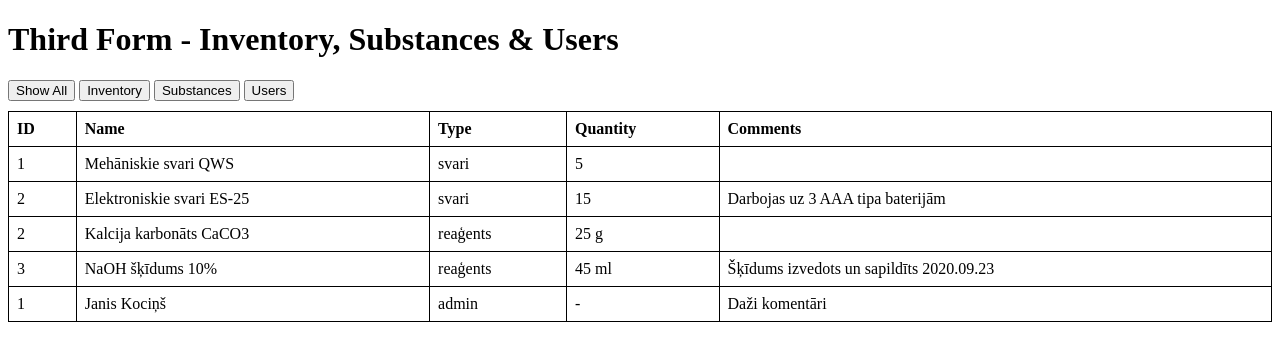
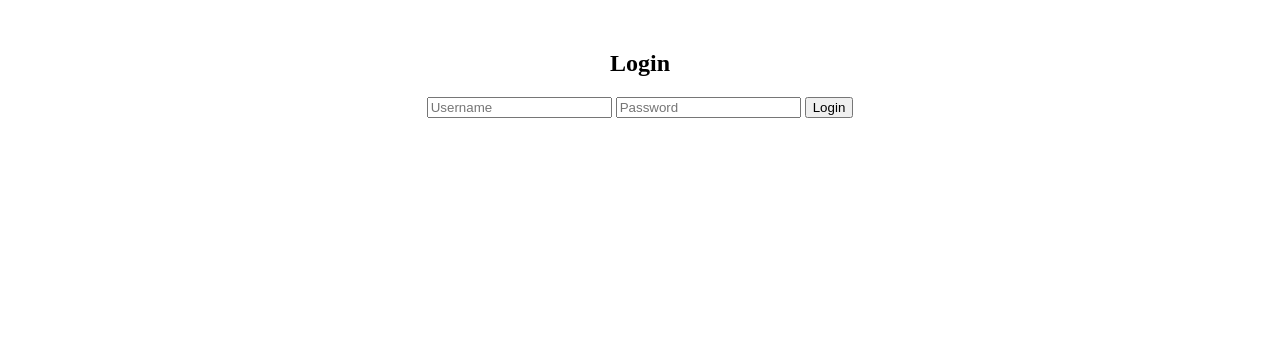
Before and after one commit to Hengras/Darbs, a plain HTML site: page index.html in a window 1280 px wide. Drawn offline with Linux system fonts and the light colour scheme.

Commit message:
index.html

```diff
--- a/index.html
+++ b/index.html
@@ -17,15 +17,33 @@
         .buttons {
             margin-bottom: 10px;
         }
+        #login {
+            display: block;
+            text-align: center;
+            margin-top: 50px;
+        }
+        #dashboard {
+            display: none;
+        }
     </style>
 </head>
 <body>
+    <div id="login">
+        <h2>Login</h2>
+        <input type="text" id="username" placeholder="Username">
+        <input type="password" id="password" placeholder="Password">
+        <button onclick="login()">Login</button>
+        <p id="error" style="color: red;"></p>
+    </div>
+
+    <div id="dashboard">
         <h1>Third Form - Inventory, Substances & Users</h1>
         <div class="buttons">
             <button onclick="filterData('all')">Show All</button>
             <button onclick="filterData('inventory')">Inventory</button>
             <button onclick="filterData('substances')">Substances</button>
             <button onclick="filterData('users')">Users</button>
+            <button onclick="logout()">Logout</button>
         </div>
         <table id="data-table">
             <thead>
@@ -41,8 +59,32 @@
                 <!-- Data will be inserted here -->
             </tbody>
         </table>
+    </div>
 
     <script>
+        const users = [
+            { "id": "1", "vards": "Janis", "uzvards": "Kociņš", "loma": "admin", "parole": "12", "Komentāri": "Daži komentāri" }
+        ];
+
+        function login() {
+            const username = document.getElementById("username").value;
+            const password = document.getElementById("password").value;
+            const user = users.find(u => u.vards === username && u.parole === password);
+
+            if (user) {
+                document.getElementById("login").style.display = "none";
+                document.getElementById("dashboard").style.display = "block";
+                filterData('all');
+            } else {
+                document.getElementById("error").textContent = "Invalid username or password";
+            }
+        }
+
+        function logout() {
+            document.getElementById("login").style.display = "block";
+            document.getElementById("dashboard").style.display = "none";
+        }
+
         const inventory = [
             { "id": 1, "nosaukums": "Mehāniskie svari QWS", "tips": "svari", "skaits": 5, "komentari": "" },
             { "id": 2, "nosaukums": "Elektroniskie svari ES-25", "tips": "svari", "skaits": 15, "komentari": "Darbojas uz 3 AAA tipa baterijām" }
@@ -53,16 +95,12 @@
             { "id": 3, "nosaukums": "NaOH šķīdums 10%", "tips": "reaģents", "skaits": 45, "mervienibas": "ml", "komentari": "Šķīdums izvedots un sapildīts 2020.09.23" }
         ];
 
-        const users = [
-            { "id": "1", "nosaukums": "Janis Kociņš", "tips": "admin", "skaits": "-", "komentari": "Daži komentāri" }
-        ];
-
         function filterData(type) {
             let data = [];
             if (type === 'inventory') data = inventory;
             else if (type === 'substances') data = substances;
-            else if (type === 'users') data = users;
-            else data = [...inventory, ...substances, ...users];
+            else if (type === 'users') data = users.map(u => ({ id: u.id, nosaukums: `${u.vards} ${u.uzvards}`, tips: u.loma, skaits: '-', komentari: u.Komentāri }));
+            else data = [...inventory, ...substances, ...users.map(u => ({ id: u.id, nosaukums: `${u.vards} ${u.uzvards}`, tips: u.loma, skaits: '-', komentari: u.Komentāri }))];
 
             renderTable(data);
         }
@@ -82,8 +120,6 @@
                 tbody.innerHTML += row;
             });
         }
-
-        filterData('all');
     </script>
 </body>
 </html>
```
Lines whose indentation alone changed are shown as unchanged.
